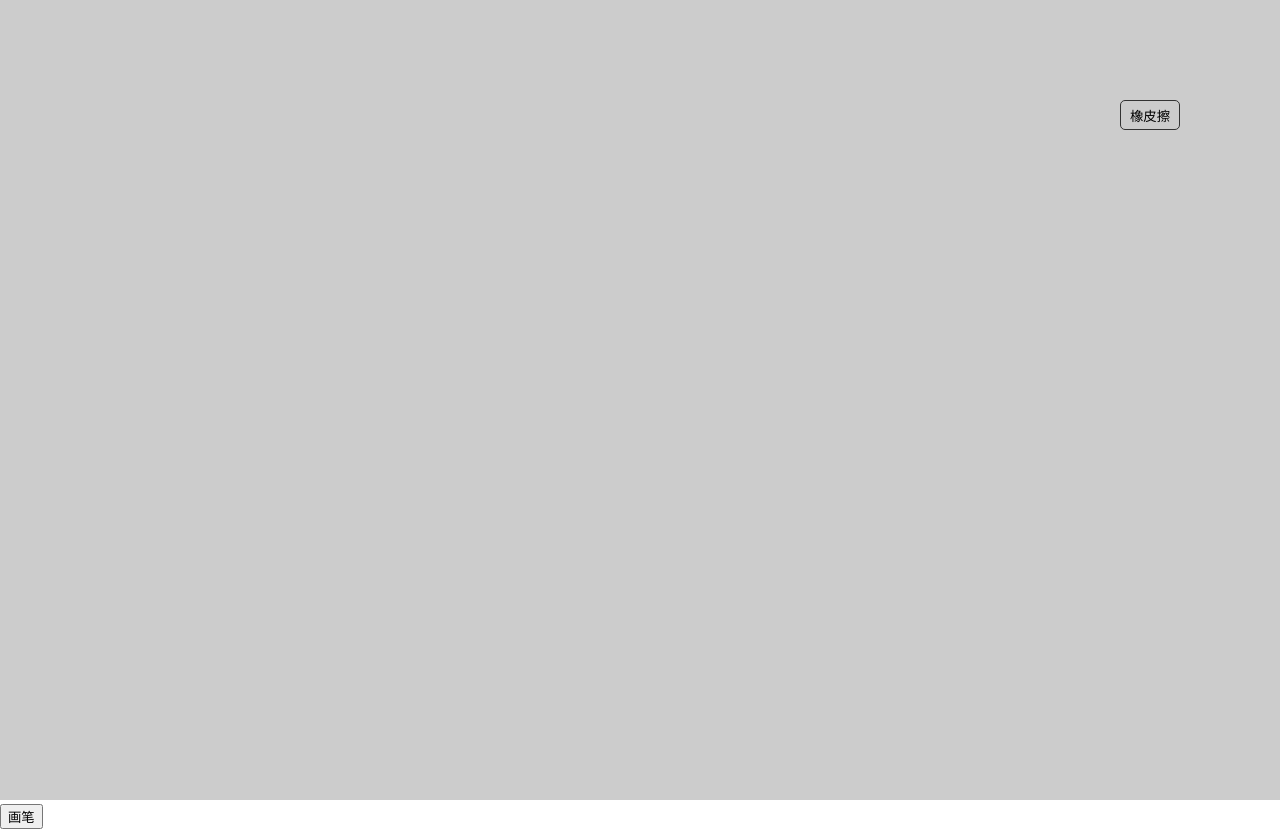
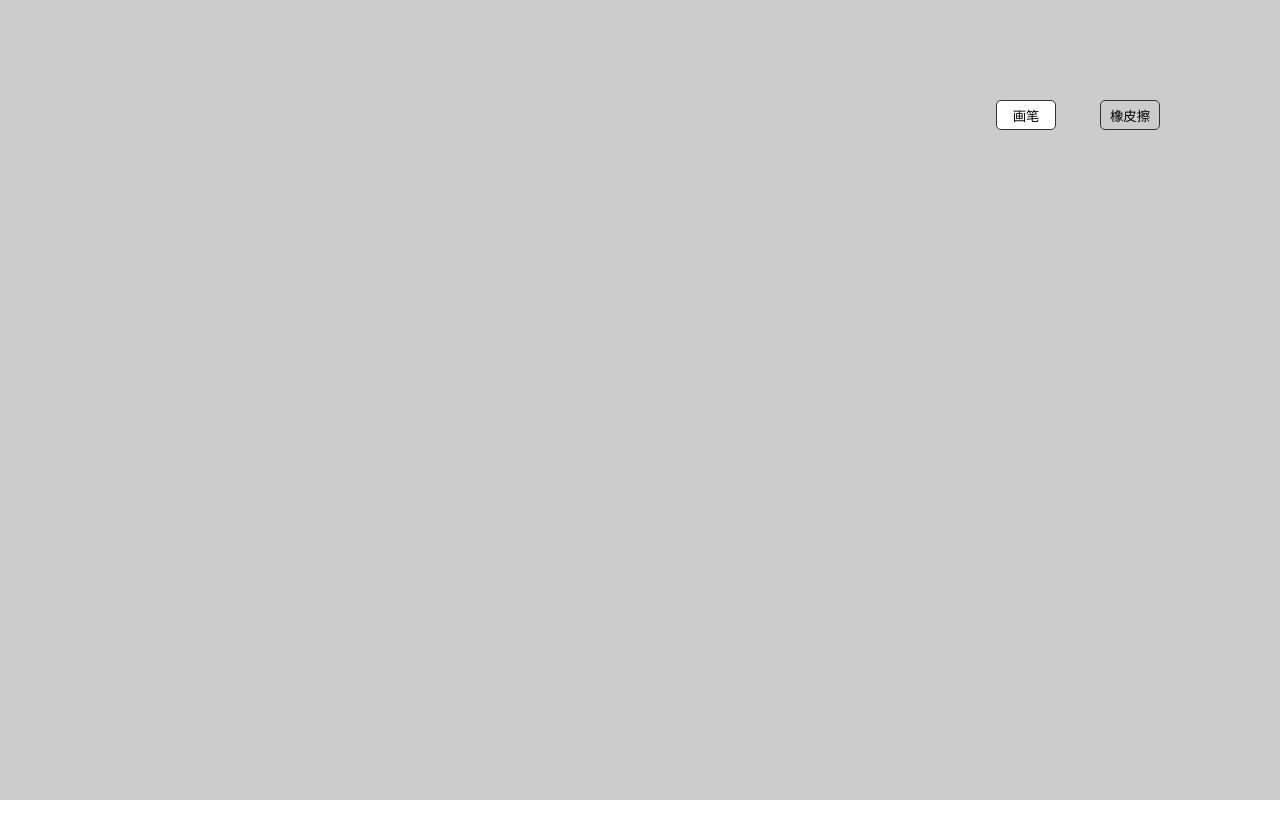
Before and after one commit to LvyHuang/Little-Sketchpad, a plain HTML site: page index.html in a window 1280 px wide. After the commit the page ends 804 px from the top, so only its background shows below. Drawn offline with Linux system fonts and the light colour scheme.

Commit message:
增加了按钮

```diff
--- a/css/index.css
+++ b/css/index.css
@@ -5,13 +5,28 @@ body{
     background: #cccccc;
     position: relative;
 }
-#eraser{
-    position: absolute;
+#actions{
+    position: fixed;
+    right: 80px;
+    top: 100px;
+}
+.actions #eraser,.actions #brush{
     width: 60px;
     height: 30px;
-    right: 100px;
-    top: 100px;
     background: #ccc;
     border:solid #333 1px;
     border-radius: 5px;
+    margin-right: 40px;
 }
+.actions #brush{
+    background: white;
+}
+.actions #eraser{
+    background: #ccc;
+}
+.actions.x #brush{
+    background: #ccc;
+}
+.actions.x #eraser{
+    background: white;
+}
```
